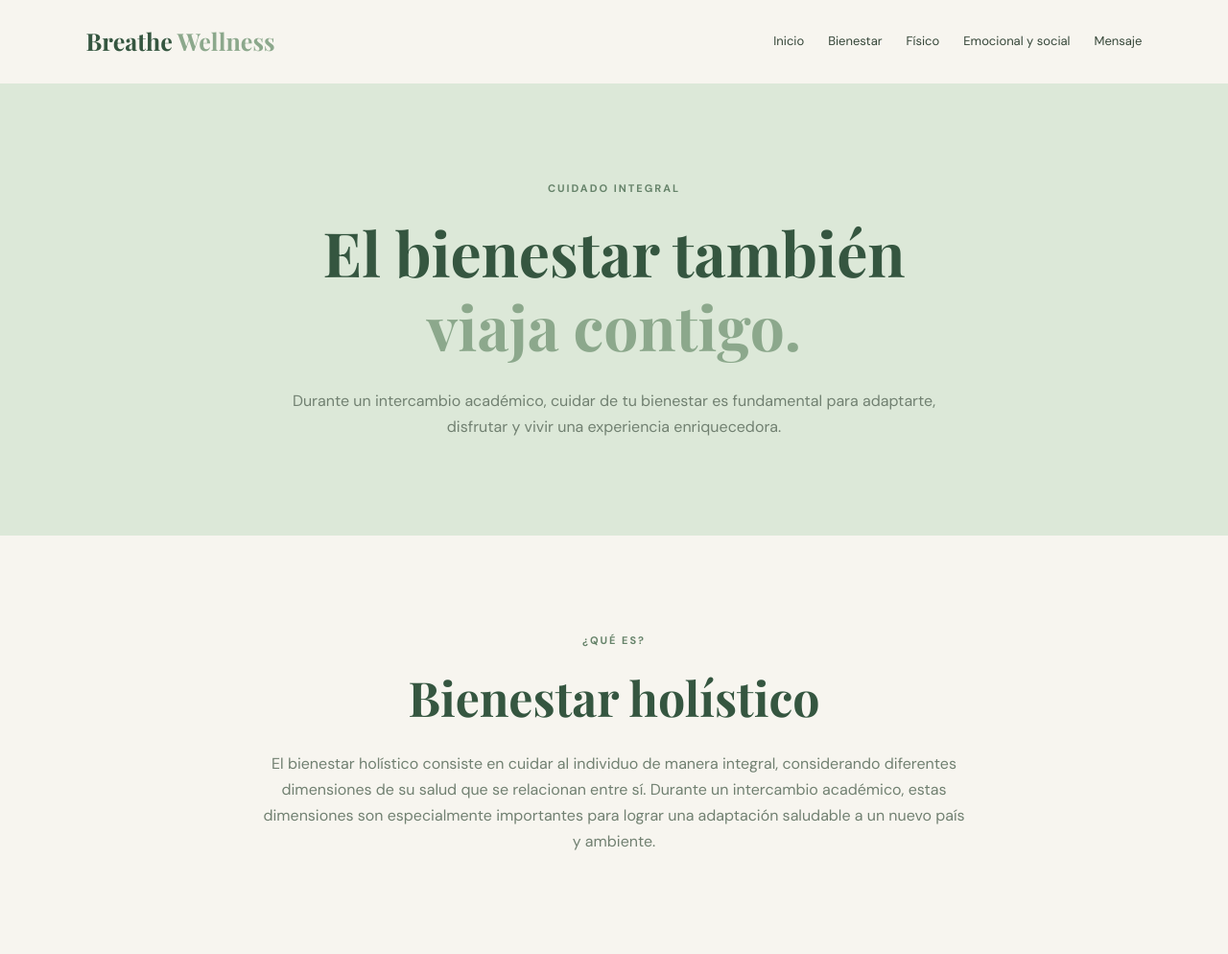
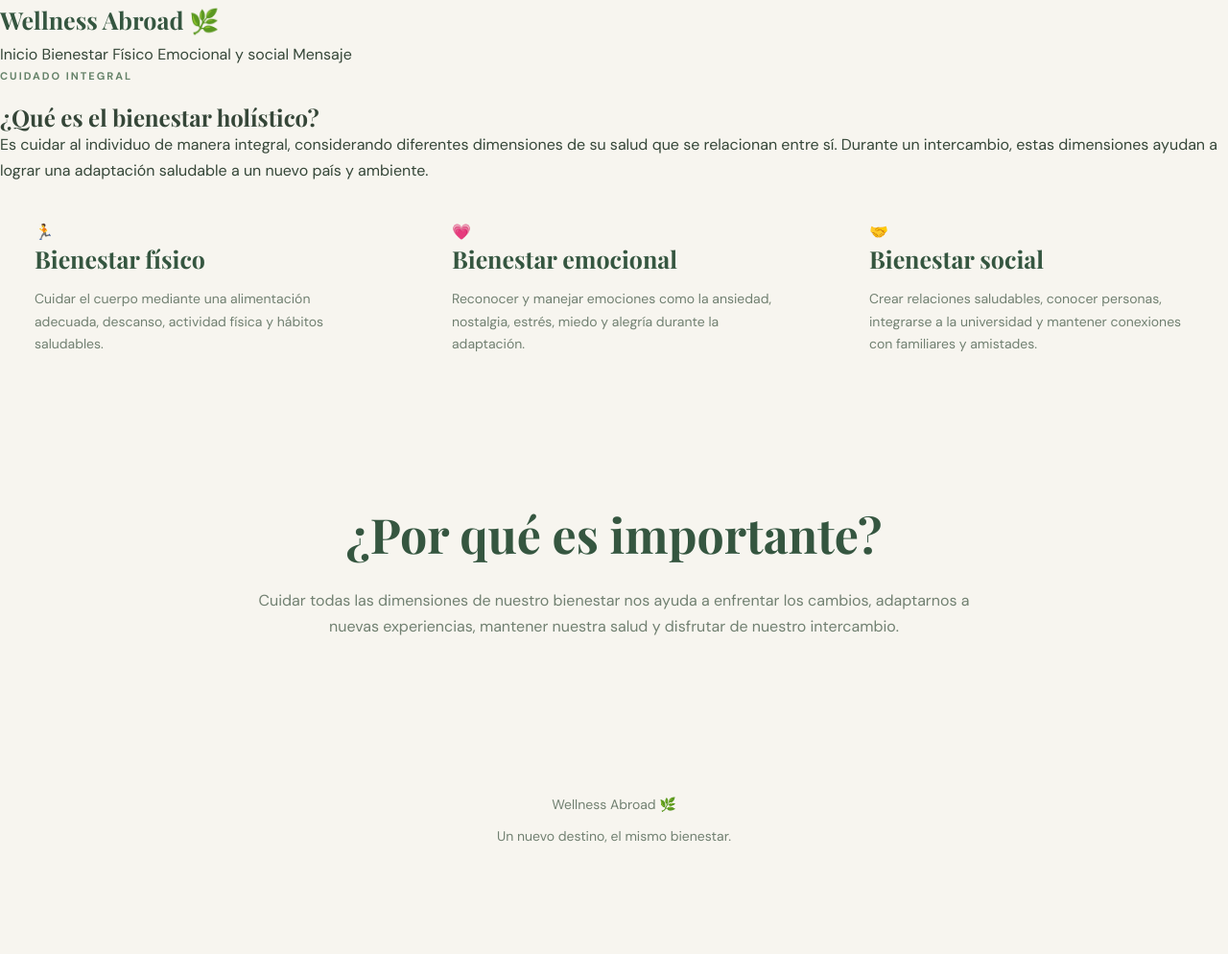
Before and after one commit to ColonShansika/presentacion-liderazgo, a plain HTML site: page bienestar.html in a window 1280 px wide. Shown: the top 994 px of the page at 96% size. After the commit the page ends 924 px from the top, so only its background shows below. Drawn offline with nearby package versions, Linux system fonts and the light colour scheme.

Commit message:
Update bienestar.html

```diff
--- a/bienestar.html
+++ b/bienestar.html
@@ -4,13 +4,13 @@
 <head>
     <meta charset="UTF-8">
     <meta name="viewport" content="width=device-width, initial-scale=1.0">
-    <title>Bienestar Holístico | Breathe Wellness</title>
+    <title>Bienestar Holístico | Wellness Abroad</title>
     <link rel="stylesheet" href="style.css">
 </head>
 <body>
 
-<header class="navbar">
-    <a href="index.html" class="logo">Breathe <span>Wellness</span></a>
+<header>
+    <a href="index.html" class="logo">Wellness Abroad 🌿</a>
 
     <nav>
         <a href="index.html">Inicio</a>
@@ -21,109 +21,67 @@
     </nav>
 </header>
 
-<section class="page-hero">
-    <p class="tag">CUIDADO INTEGRAL</p>
-    <h1>El bienestar también<br><span>viaja contigo.</span></h1>
+<main>
 
-    <p>
-        Durante un intercambio académico, cuidar de tu bienestar
-        es fundamental para adaptarte, disfrutar y vivir una
-        experiencia enriquecedora.
-    </p>
-</section>
+    <section class="page-title">
+        <p class="tag">CUIDADO INTEGRAL</p>
+        <h1>¿Qué es el bienestar holístico?</h1>
 
-<section class="intro">
-    <p class="tag">¿QUÉ ES?</p>
-    <h2>Bienestar holístico</h2>
+        <p>
+            Es cuidar al individuo de manera integral, considerando
+            diferentes dimensiones de su salud que se relacionan entre sí.
+            Durante un intercambio, estas dimensiones ayudan a lograr
+            una adaptación saludable a un nuevo país y ambiente.
+        </p>
+    </section>
 
-    <p>
-        El bienestar holístico consiste en cuidar al individuo de manera
-        integral, considerando diferentes dimensiones de su salud que
-        se relacionan entre sí. Durante un intercambio académico,
-        estas dimensiones son especialmente importantes para lograr
-        una adaptación saludable a un nuevo país y ambiente.
-    </p>
-</section>
+    <section class="cards">
 
-<section class="wellness-section">
-    <div class="cards">
-
-        <div class="card physical-card">
-            <div class="card-icon">🏃</div>
+        <div class="card green">
+            <span>🏃</span>
             <h3>Bienestar físico</h3>
-
             <p>
-                Consiste en mantener el cuidado del cuerpo durante la
-                experiencia de intercambio, procurando una alimentación
-                adecuada, descanso suficiente, actividad física y
-                hábitos saludables.
+                Cuidar el cuerpo mediante una alimentación adecuada,
+                descanso, actividad física y hábitos saludables.
             </p>
-
-            <a href="fisico.html" class="card-link">Ver estrategias →</a>
         </div>
 
-        <div class="card emotional-card">
-            <div class="card-icon">💗</div>
+        <div class="card pink">
+            <span>💗</span>
             <h3>Bienestar emocional</h3>
-
             <p>
-                Se relaciona con reconocer, expresar y manejar las emociones
-                que pueden surgir durante el intercambio, como la ansiedad,
-                nostalgia, estrés, miedo a lo desconocido y alegría.
+                Reconocer y manejar emociones como la ansiedad,
+                nostalgia, estrés, miedo y alegría durante la adaptación.
             </p>
-
-            <a href="emocional.html" class="card-link">Ver estrategias →</a>
         </div>
 
-        <div class="card social-card">
-            <div class="card-icon">🤝</div>
+        <div class="card beige">
+            <span>🤝</span>
             <h3>Bienestar social</h3>
-
             <p>
-                Consiste en crear relaciones saludables, integrarse a la
-                comunidad universitaria, conocer personas, aprender sobre
-                otras culturas y mantener conexiones con familiares
-                y amistades.
+                Crear relaciones saludables, conocer personas,
+                integrarse a la universidad y mantener conexiones
+                con familiares y amistades.
             </p>
-
-            <a href="emocional.html#social" class="card-link">Ver estrategias →</a>
         </div>
 
-    </div>
-</section>
+    </section>
 
-<section class="quote-section">
-    <blockquote>
-        “Un nuevo país, nuevas experiencias, pero tu bienestar
-        siempre va contigo.”
-    </blockquote>
-</section>
+    <section class="intro">
+        <h2>¿Por qué es importante?</h2>
 
-<section class="campaign-banner">
-    <div>
-        <h2>Tu bienestar es parte<br>de tu aventura.</h2>
         <p>
-            Cada dimensión de tu bienestar merece atención.
-            Comienza con pequeños pasos.
+            Cuidar todas las dimensiones de nuestro bienestar nos ayuda
+            a enfrentar los cambios, adaptarnos a nuevas experiencias,
+            mantener nuestra salud y disfrutar de nuestro intercambio.
         </p>
-    </div>
+    </section>
 
-    <a href="fisico.html" class="btn btn-light">Comenzar</a>
-</section>
+</main>
 
 <footer>
-    <h3>Breathe Wellness 🌿</h3>
+    <p>Wellness Abroad 🌿</p>
     <p>Un nuevo destino, el mismo bienestar.</p>
-
-    <div class="footer-links">
-        <a href="index.html">Inicio</a>
-        <a href="bienestar.html">Bienestar</a>
-        <a href="fisico.html">Físico</a>
-        <a href="emocional.html">Emocional y social</a>
-        <a href="mensaje.html">Mensaje</a>
-    </div>
-
-    <p class="copyright">© 2026 Campaña educativa de bienestar</p>
 </footer>
 
 </body>
```
